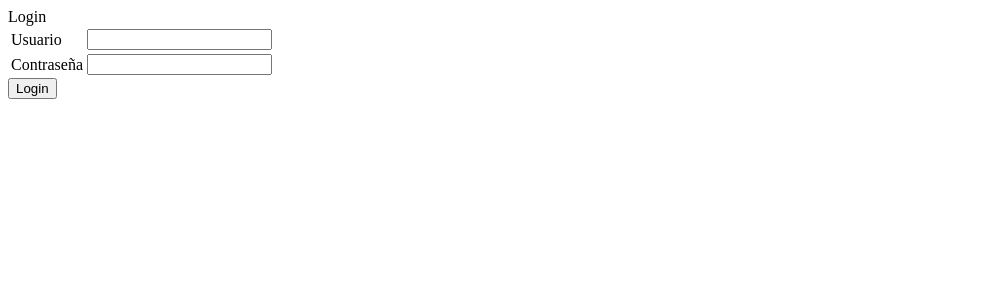
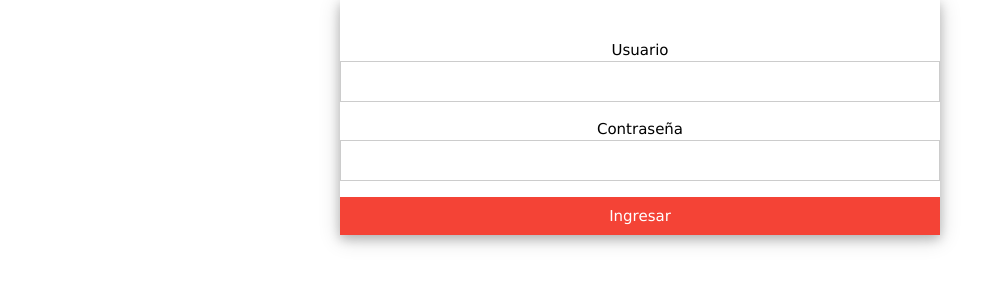
Before and after one commit to DCC-CC4401/2019-1-fsociety-T4, a Django app: page /EvPresentaciones/ in a window 1280 px wide. Shown: the top 300 px of the page, without its empty margins (0-1003 px from the left). Run offline with Django 3.2, Linux system fonts and the light colour scheme; parts of the project's set-up code (start-up, migrations or seed data) failed here and were passed over; some libraries are stand-ins or nearby versions.

Commit message:
Modificada pantalla de log in

```diff
--- a/EvPresentaciones/templates/EvPresentaciones/Index.html
+++ b/EvPresentaciones/templates/EvPresentaciones/Index.html
@@ -1,20 +1,41 @@
-{% block title %}Login{% endblock %}
+{% load static %}
+<!DOCTYPE html>
+<head>
+    <html lang="es">
+    <title>Plataforma de evaluación-Cursos</title>
+    <meta charset="UTF-8">
+    <meta name="viewport" content="width=device-width, initial-scale=1">
+    <link rel="stylesheet" href="{% static 'EvPresentaciones/style.css' %}">
+    <link rel="stylesheet" href="{% static 'EvPresentaciones/w3.css' %}">
+    <link rel="stylesheet" href="{% static 'EvPresentaciones/ficharubrica.css' %}">
+    <link rel="stylesheet" href="https://fonts.googleapis.com/css?family=Poppins">
+    <script src="https://ajax.googleapis.com/ajax/libs/jquery/3.4.0/jquery.min.js"></script>
+    <link rel="stylesheet" href="https://use.fontawesome.com/releases/v5.8.1/css/all.css"
+          integrity="sha384-50oBUHEmvpQ+1lW4y57PTFmhCaXp0ML5d60M1M7uH2+nqUivzIebhndOJK28anvf" crossorigin="anonymous">
+    </head>
+
 
     {% block content %}
-<div id="content-container" class="container p-none">
-    <div class="lgn-container col-lg-8">
+
+        <div class="w3-modal-content w3-card-4 w3-animate-zoom" style="max-width:600px">
+            <div class="w3-center"><br>
                 <form id="login-form" method="POST" action="{% url 'LandingPage' %}">
                     {% csrf_token %}
-            <table class="table">
-                <tr>
-                    <td><label for="id_username">Usuario</label></td>
-                    <td><input id="id_username" name="username" type="text" class="form-control"></td>
-                </tr>
-                <tr>
-                    <td><label for="id_password">Contraseña</label></td>
-                    <td><input id="id_password" name="password" type="password" class="form-control"></td>
-                </tr>
-            </table>
+
+                    <div class="w3-section">
+
+                        <label for="id_username">Usuario</label>
+                        <input id="id_username" name="username" type="text" class="w3-input w3-border w3-margin-bottom">
+
+
+                        <label for="id_password">Contraseña</label>
+                        <input id="id_password" name="password" type="password"
+                               class="w3-input w3-border w3-margin-bottom">
+
+                        <button class="w3-button w3-block w3-red w3-section w3-padding" type="submit">Ingresar</button>
+
+                    </div>
+
                     {% if form.errors %}
                         <p class=" label label-danger">
                             Your username and password didn't match.
@@ -22,12 +43,11 @@
                         </p>
                     {% endif %}
 
-            <input type="submit" value="Login" class="btn btn-primary pull-right" />
-            <input type="hidden" name="next" value="{{ next }}" />
-        </form>
                     {% if value %}
                         <p> Correo o contraseña incorrecta.</p>
                     {% endif %}
+
+                </form>
             </div>
         </div>
     {% endblock content %}
```
Lines whose indentation alone changed are shown as unchanged.
